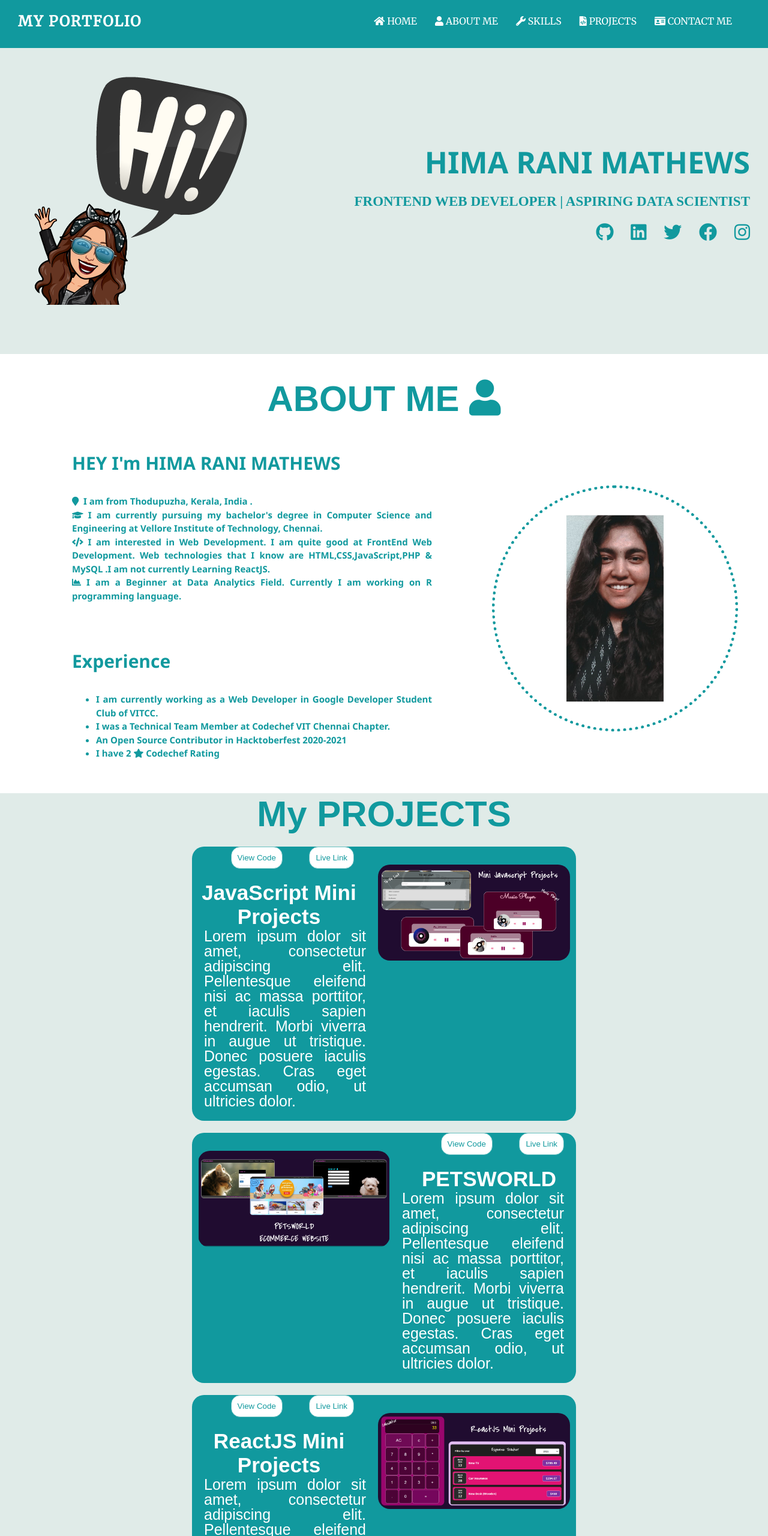
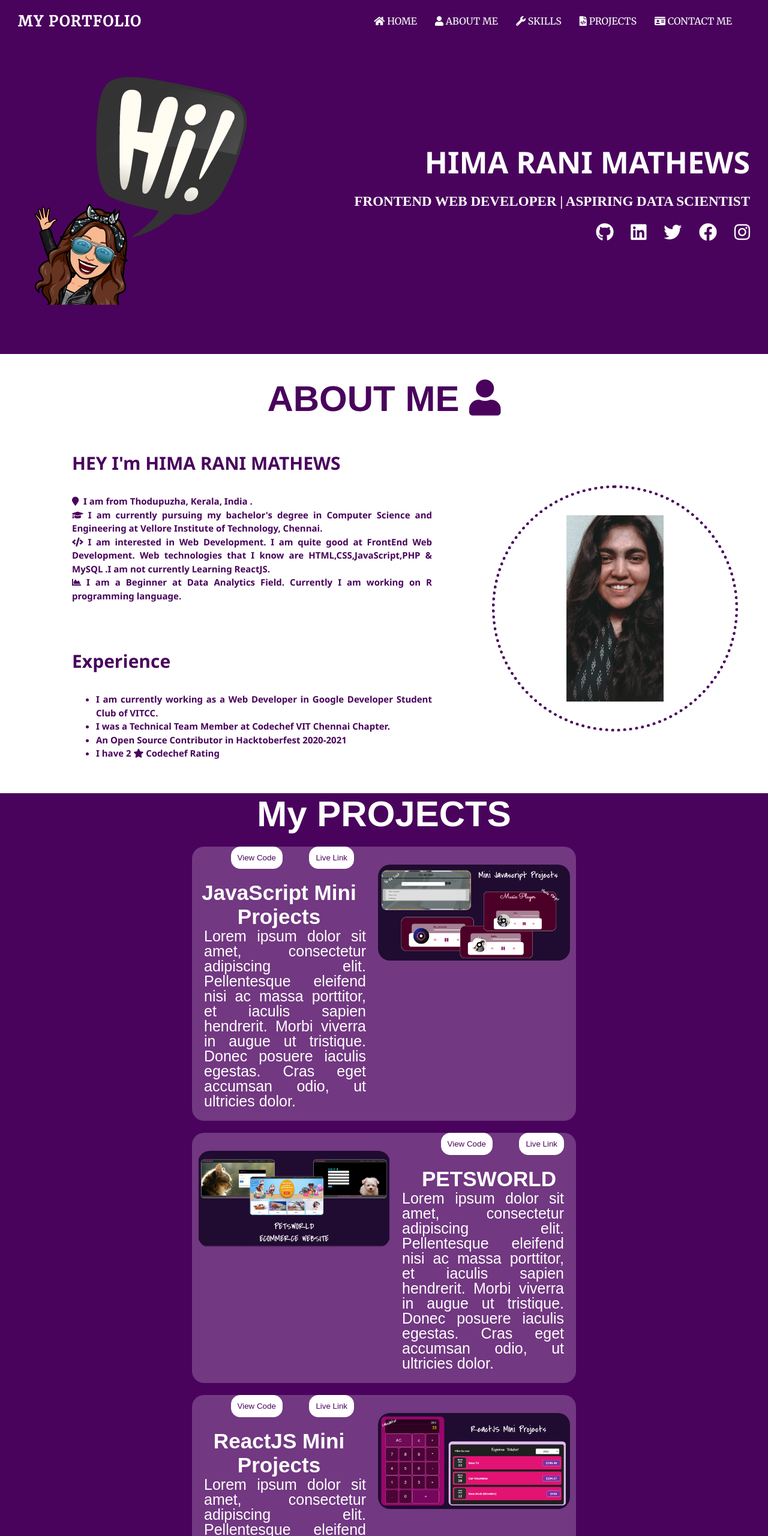
Before and after one commit to HimaRaniMathews/CV, a plain HTML site: page index.html in a window 1280 px wide. Shown: the top 2560 px of the page at 60% size. Drawn offline with Linux system fonts and the light colour scheme; a web font is replaced by a local one.

Commit message:
Added Files

```diff
--- a/css/styles.css
+++ b/css/styles.css
@@ -6,7 +6,7 @@ body {
 
 /*------------------------SECTION 1---------------------------------*/
 .container-1 {
-  background-color: #11999E;
+  background-color: #49035c;
   height: 80px;
 }
 
@@ -53,9 +53,9 @@ body {
 
 /*------------------------SECTION 2---------------------------------*/
 .container-2 {
-  background-color: #E0EBE8;
+  background-color: #49035c;
   text-align: center;
-  color: #11999E;
+  color: white;
   margin-bottom: 40px;
   padding-top: 30px;
   height: 480px;
@@ -81,7 +81,7 @@ body {
 .c22 h3 {
   font-family: 'Sanchez';
   font-size: 23px;
-  color: #11999E;
+  color: white;
   text-align: right;
 }
 
@@ -91,7 +91,7 @@ body {
 }
 
 .faa {
-  color: #11999E;
+  color: white;
 }
 
 /*------------------------SECTION 3---------------------------------*/
@@ -105,7 +105,7 @@ body {
 
 .heading-3 {
   text-align: center;
-  color: #11999E;
+  color: #49035c;
   font-family: 'Dongle', sans-serif;
   font-size: 30px;
 }
@@ -122,7 +122,7 @@ body {
 .content {
   display: flex;
   justify-content: space-between;
-  color: #11999E;
+  color: #49035c;
   font-size: 15px;
   line-height: 1.5;
   text-align: justify;
@@ -145,7 +145,7 @@ body {
 .imgIM {
   float: right;
   border-radius: 50%;
-  border: 5px solid #11999E;
+  border: 5px solid #49035c;
   border-style: dotted;
   height: auto;
   max-width:100%;
@@ -160,8 +160,8 @@ body {
 .container-4 {
   margin: 0;
   width: 100%;
-  background-color: #E0EBE8;
-  color: #11999E;
+  background-color: #49035c;
+  color: white;
   font-family: 'Dongle', sans-serif;
   font-size: 30px;
   padding-bottom: 20px;
@@ -169,7 +169,7 @@ body {
 
 .container-4 h1 {
   text-align: center;
-  color: #11999E;
+  color: white;
   margin: 10px auto auto auto;
   padding: 20px auto;
 }
@@ -178,10 +178,10 @@ body {
   float: right;
   display: inline-block;
 background-color: white;
-color: #11999E;
+color: #49035c;
 border-radius: 15px;
 padding: 10px;
-border: 1px solid #66BFBF;
+border: 1px solid white;
 }
 .pp1{
   float: right;
@@ -214,7 +214,7 @@ border: 1px solid #66BFBF;
 }
 
 .c4 {
-  background-color: #11999E;
+  background-color: rgba(175, 136, 186,0.4);
   width: 50%;
   margin: 20px auto;
   color: white;
@@ -240,24 +240,27 @@ border: 1px solid #66BFBF;
 /*----------------------------------------------------------------------SECTION 5----------------*/
 
 .container-5 {
-  color: #11999E;
+  color: #49035c;
 }
 
 /*----------------------------------------------------------------------SECTION 5----------------*/
 .container-6{
-  background-color: #E0EBE8;
-  color: #11999E;
+  background-color: #49035c;
+  color: white;
   font-family: 'Dongle', sans-serif;
 }
 .h61{
   margin-bottom: 0;
+    color: white;
 }
 .h62{
   margin-bottom: 0px;
   margin-top: 0px;
+    color: white;
 }
 .h63{
   padding-top: 30px;
+    color: white;
 }
 .container-6 ul li a {
   position: relative;
```
